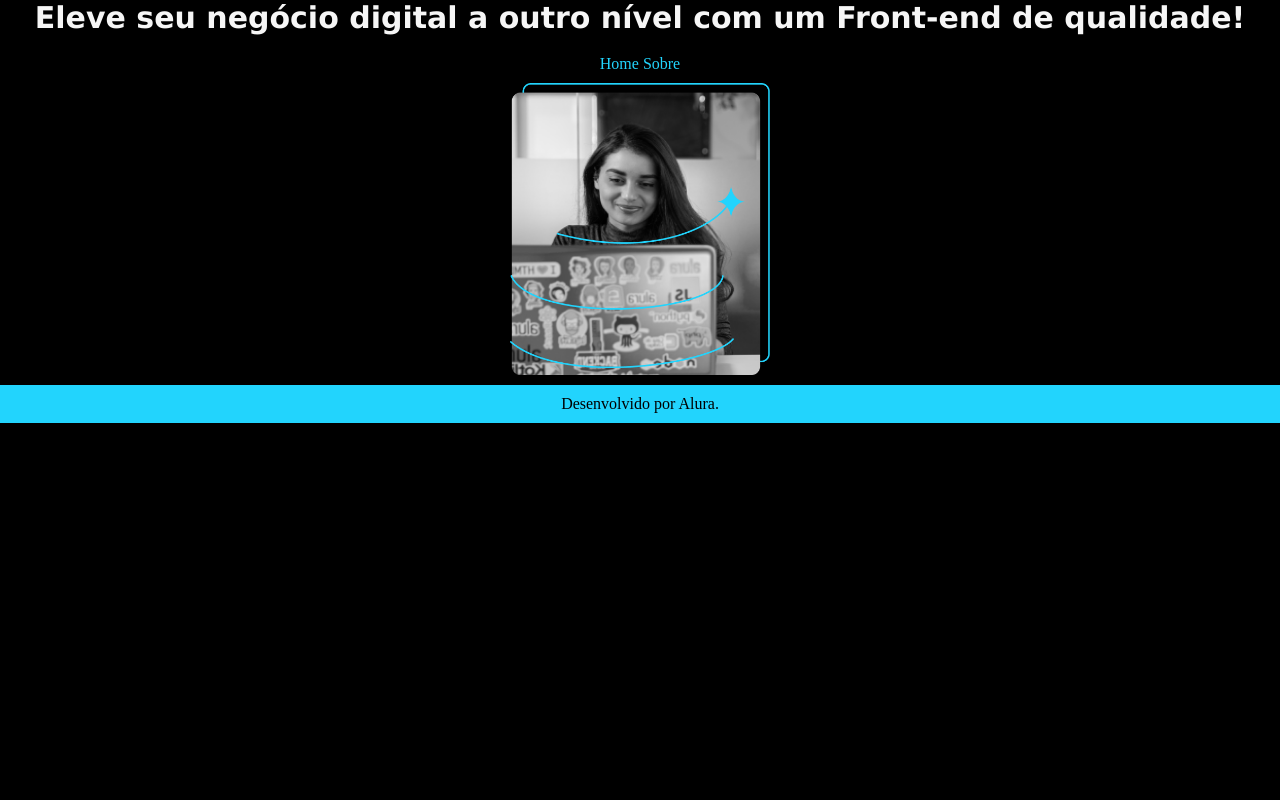
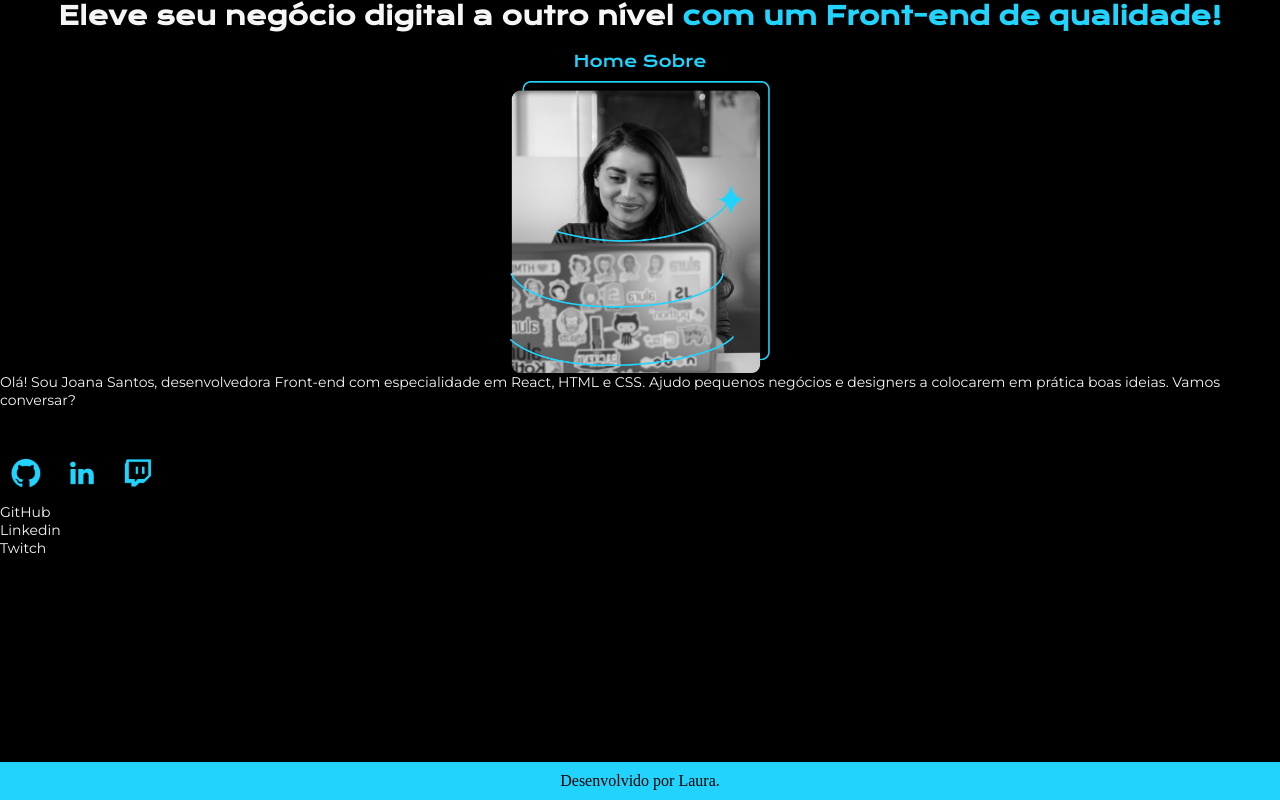
Before and after one commit to LauraMancin/ProjetoPortifolio-WEB, a plain HTML site: page index.html in a window 1280 px wide. Drawn offline with nearby package versions, Linux system fonts and the light colour scheme.

Commit message:
alterando algumas coisas

```diff
--- a/index.html
+++ b/index.html
@@ -12,30 +12,37 @@
         <div class="header-container">
 
             <div class="headerTexto">
-                <h1>Eleve seu negócio digital a outro nível com um Front-end de qualidade! </h1>
+                <h1>Eleve seu negócio digital a outro nível <strong class="tituloDestaque"> com um Front-end de qualidade!</strong> </h1>
                     <nav>
-                        <a href="./index.html" class="">Home     </a>
-                        <a href="./sobre.html">Sobre    </a>
+                        <a href="./index.html" class="menu">Home     </a>
+                        <a href="./sobre.html" class="menu">Sobre    </a>
                     </nav>
              </div>
         </div>
     </header>
 
     <img src="./imagens/Imagem.png" alt="Foto de Perfil" class="fotoPerfil">
-<!--
+
     <main>
 
-        <p> Olá! Sou Joana Santos, desenvolvedora Front-end com especialidade em React, HTML e CSS.
+        <p class="textoApresentacao"> Olá! Sou Joana Santos, desenvolvedora Front-end com especialidade em React, HTML e CSS.
             Ajudo pequenos negócios e designers a colocarem em prática boas ideias. Vamos conversar?</p>
 
-            <p> Acesse minhas redes:</p>
+            <p class="textoRedes"> Acesse minhas redes:</p>
                 <img src="./imagens/Logo Github.png" alt="Link Github" class="linkGithub">
                 <img src="./imagens/Logo linkedin.png" alt="Link Linkedin" class="linkLinkedin">
                 <img src="./imagens/Logo Twitch.png" alt="Link Twitch" class="linkTwitch" >
 
-    </main> -->
 
-<footer> Desenvolvido por Alura.</footer>
+
+        <p class="nomeRede"> GitHub</p>
+        <p class="nomeRede"> Linkedin</p>
+        <p class="nomeRede"> Twitch</p>
+
+
+    </main>
+
+<footer> Desenvolvido por Laura.</footer>
 
 </body>
 </html>
--- a/style/style.css
+++ b/style/style.css
@@ -31,8 +31,8 @@ main{
 
 h1{
     color: var(--cor-secundaria);
-    font-size: 30px;
-    font-family: 'Lucida Sans', sans-serif;
+    font-size: 25px;
+    font-family: var(--fonte-primaria);
     text-align: center;
     margin-bottom: 10px;
 }
@@ -60,22 +60,48 @@ nav a:hover{
     padding: 0 20px;
 }
 
+.headerTexto{
+    font-family: var(--fonte-primaria);
+}
+
+.tituloDestaque{
+    color: var(--cor-terciaria);
+    font-family: var(--fonte-primaria);
+
+}
+
 .textoApresentacao{
-    color:#F6F6F6;
-    font-size: 10px;
-    font-family: 'Lucida Sans', sans-serif;
-    text-align: center;
+    color:var(--cor-secundaria);
+    font-size: 14px;
+    font-family: var(--fonte-secundaria);
+    text-align: left;
     margin-bottom: 10px;
 }
 
-.textoRedes{
-    color:#F6F6F6;
-    font-size: 10px;
-    font-family: "Krona One", sans-serif;
+.linkGithub{
+    padding: 10px;
+    margin-top: 10px;
     text-align: center;
-    margin-bottom: 10px;
 }
 
+.linkLinkedin{
+    padding: 10px;
+    margin-top: 10px;
+    text-align: center;
+}
+
+.linkTwitch{
+    padding: 10px;
+    margin-top: 10px;
+    text-align: center;
+}
+
+.nomeRede{
+    color: var(--cor-secundaria);
+    font-family: var(--fonte-secundaria);
+    text-align: left;
+    font-size: 14px;
+}
 
 footer{
     background-color: #22D4FD;
```
